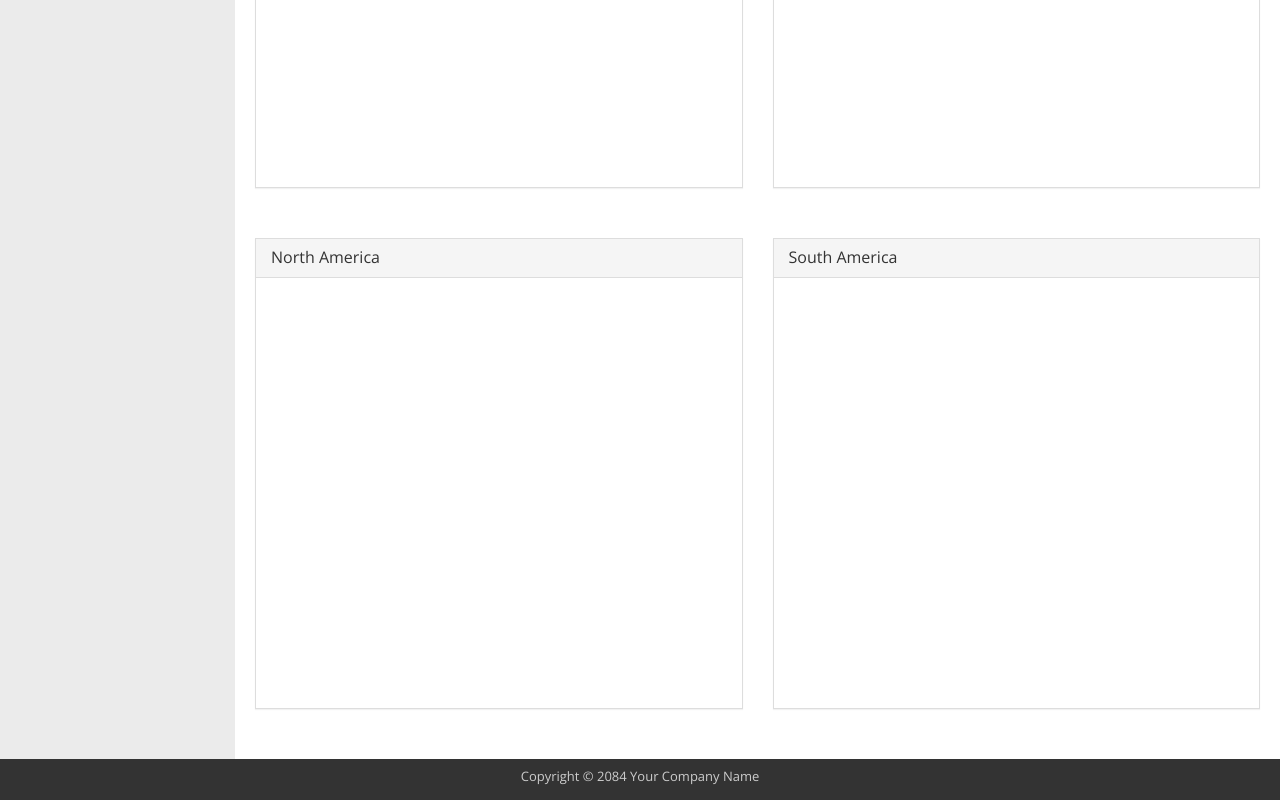
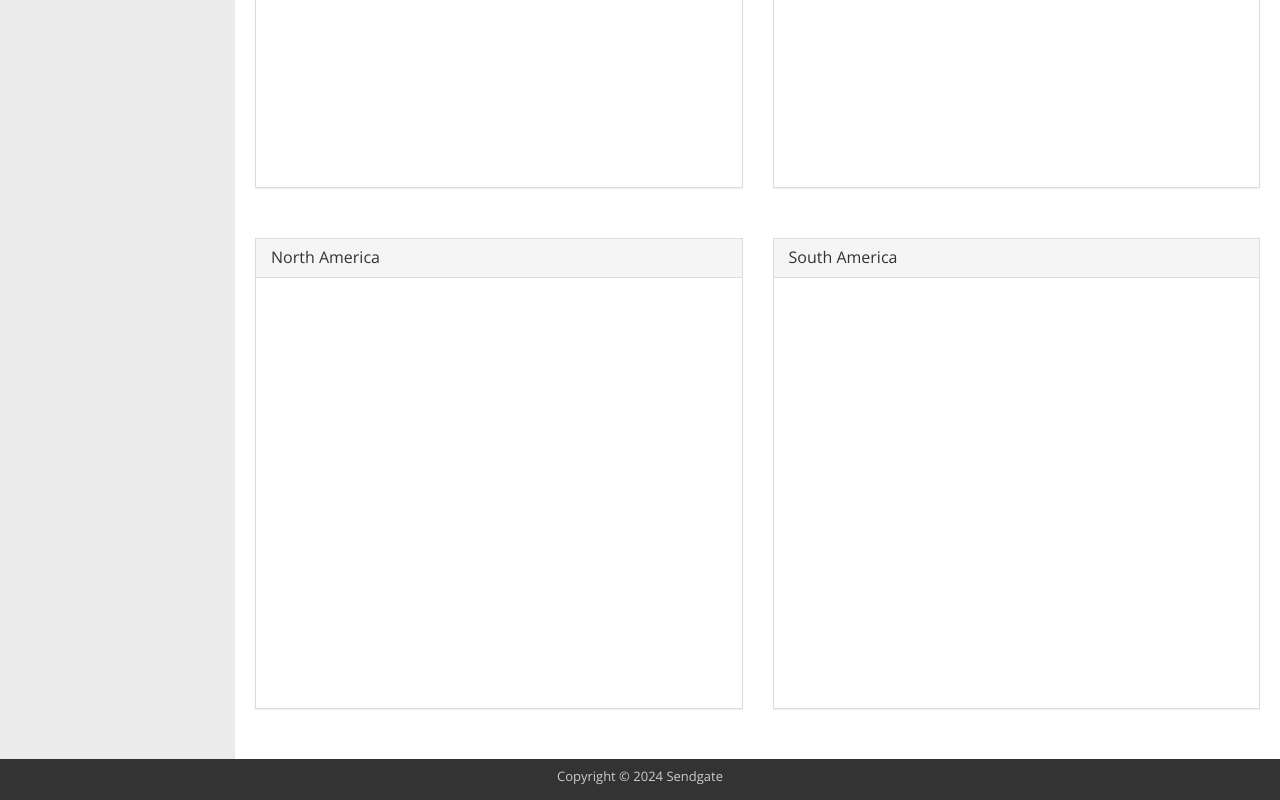
Before and after one commit to Sendgate/sendgate.github.io, a plain HTML site: page maps.html in a window 1280 px wide. Shown: the part 1521-2321 px from the top of the page. Drawn offline with nearby package versions, Linux system fonts and the light colour scheme.

Commit message:
Update maps.html

```diff
--- a/maps.html
+++ b/maps.html
@@ -175,7 +175,7 @@
 
         <footer class="templatemo-footer">
           <div class="templatemo-copyright">
-            <p>Copyright &copy; 2084 Your Company Name <!-- Credit: www.templatemo.com --></p>
+            <p>Copyright &copy; 2024 Sendgate <!-- Credit: www.templatemo.com --></p>
           </div>
         </footer>
       </div>
```
